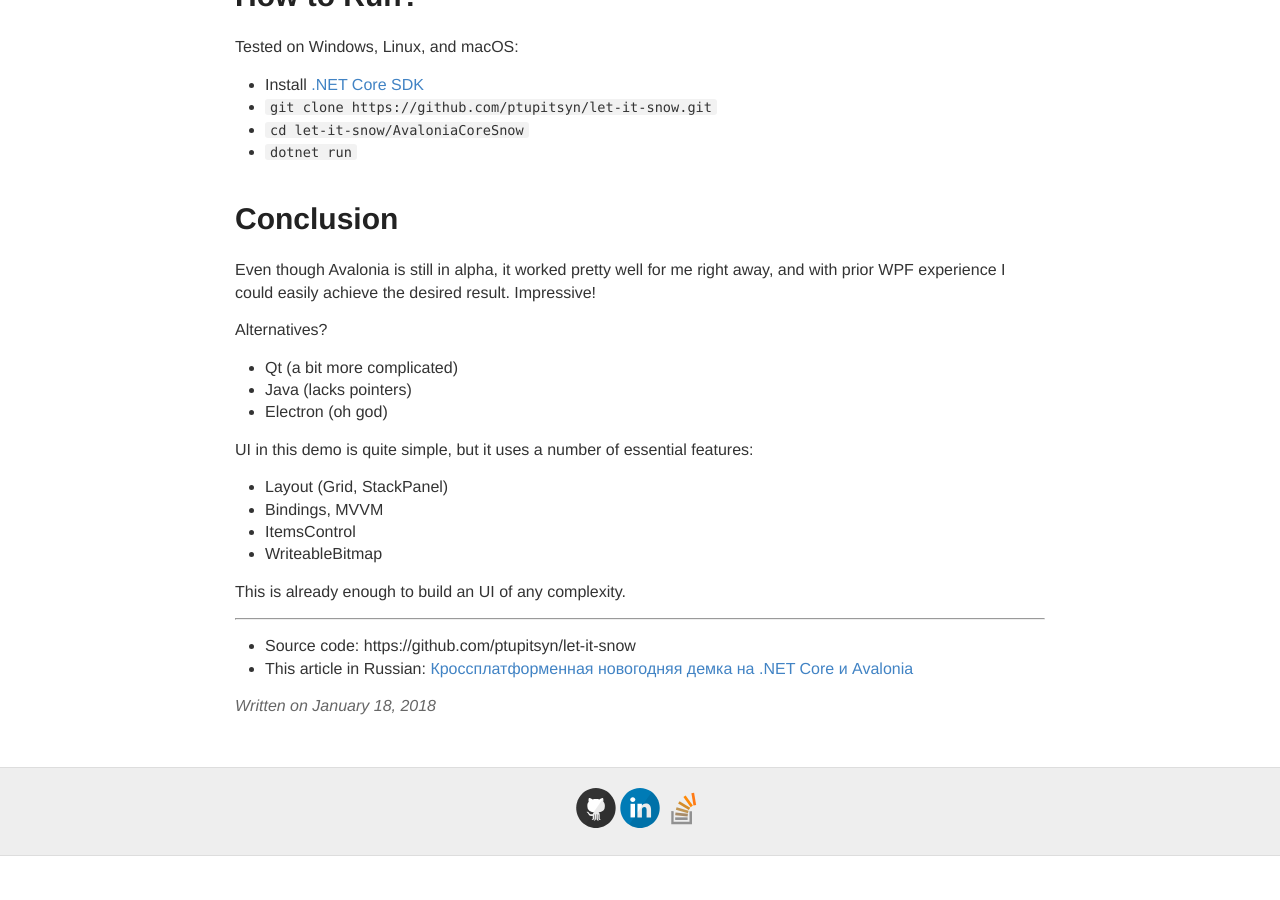
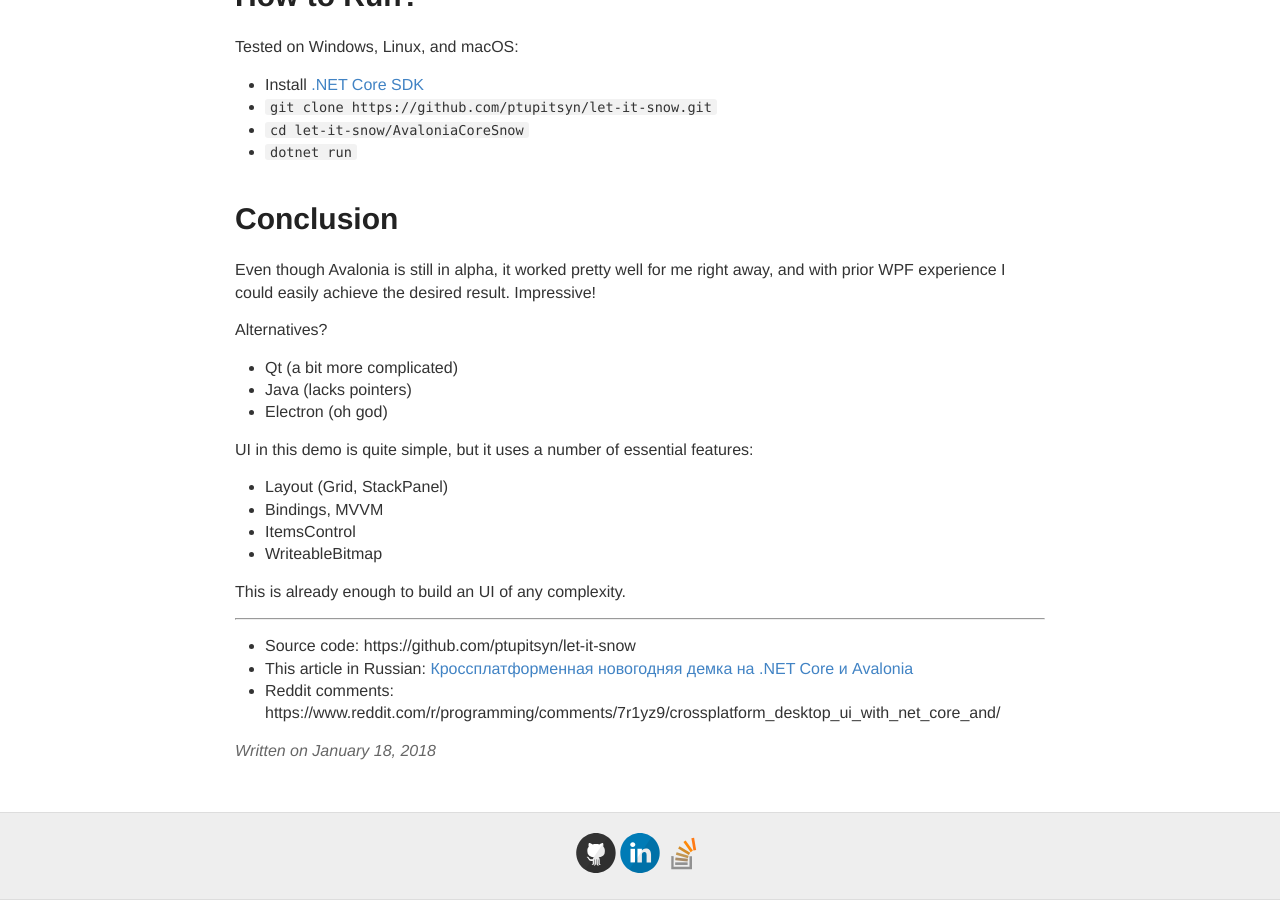
Before and after one commit to ptupitsyn/ptupitsyn.github.io, a Jekyll site: the page built from _posts/2018-01-18-Cross-Platform-DotNet-UI.md, in a window 1280 px wide and 900 px high, scrolled down 1996 px. Built offline with Jekyll 4.4.1, drawn with Linux system fonts in a browser that asks for light colours; comment, search, counter and statistics services are not loaded; before the commit the page ends 2852 px from its top, so only the background shows below that.

Commit message:
add reddit link

```diff
--- a/_posts/2018-01-18-Cross-Platform-DotNet-UI.md
+++ b/_posts/2018-01-18-Cross-Platform-DotNet-UI.md
@@ -85,3 +85,4 @@
 ---
 * Source code: https://github.com/ptupitsyn/let-it-snow
 * This article in Russian: [Кроссплатформенная новогодняя демка на .NET Core и Avalonia](https://habrahabr.ru/post/345708/)
+* Reddit comments: https://www.reddit.com/r/programming/comments/7r1yz9/crossplatform_desktop_ui_with_net_core_and/
```
